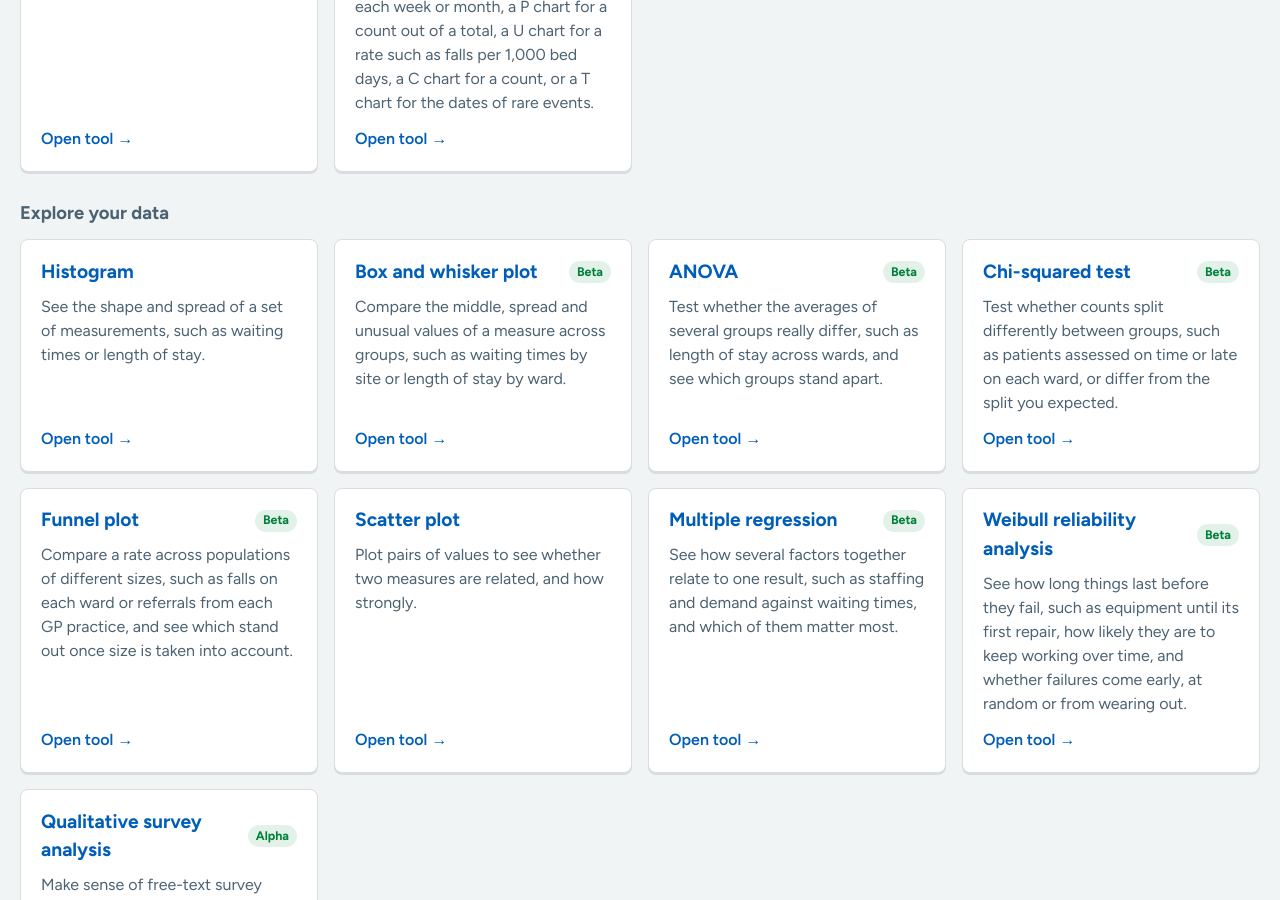
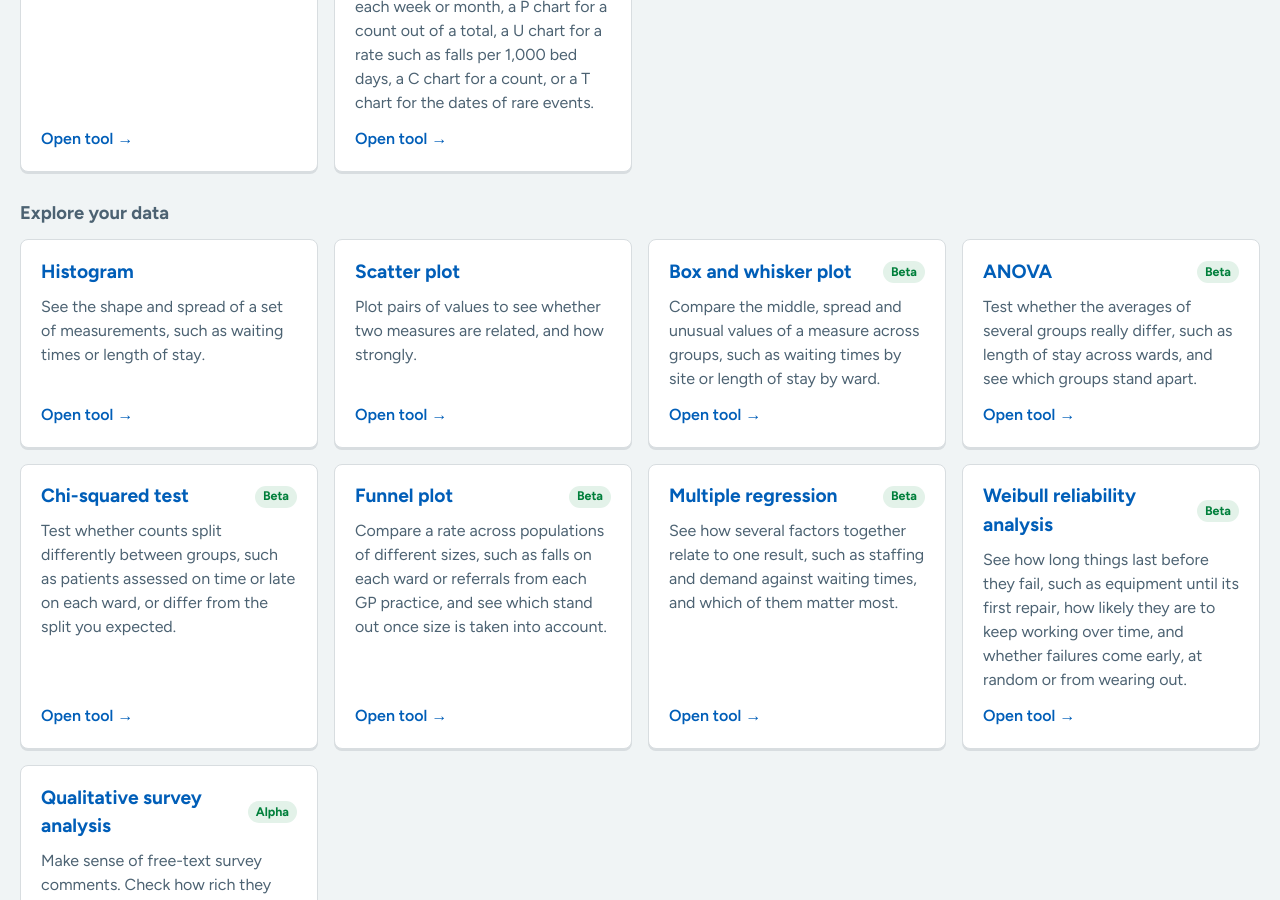
Before and after one commit to PerrinShanks-Cogito/IntegratedQiTools, a Jekyll site: the page built from index.html, in a window 1280 px wide and 900 px high, scrolled down 1192 px. Built offline with Jekyll 4.4.1, drawn with Linux system fonts in a browser that asks for light colours.

Commit message:
Landing page: list scatter plot next to histogram
Co-Authored-By: Claude Opus 5.5 <noreply@anthropic.com>
Claude-Session: https://claude.ai/code/session_01VyVKSpNyT7vPXmTqe6vzoL

```diff
--- a/_data/tools.yml
+++ b/_data/tools.yml
@@ -51,6 +51,11 @@
   group: Explore your data
   description: See the shape and spread of a set of measurements, such as waiting times or length of stay.
 
+- id: scatter_plot
+  name: Scatter plot
+  group: Explore your data
+  description: Plot pairs of values to see whether two measures are related, and how strongly.
+
 - id: box_plot
   name: Box and whisker plot
   status: Beta
@@ -74,11 +79,6 @@
   status: Beta
   group: Explore your data
   description: Compare a rate across populations of different sizes, such as falls on each ward or referrals from each GP practice, and see which stand out once size is taken into account.
-
-- id: scatter_plot
-  name: Scatter plot
-  group: Explore your data
-  description: Plot pairs of values to see whether two measures are related, and how strongly.
 
 - id: multiple_regression
   name: Multiple regression
```
